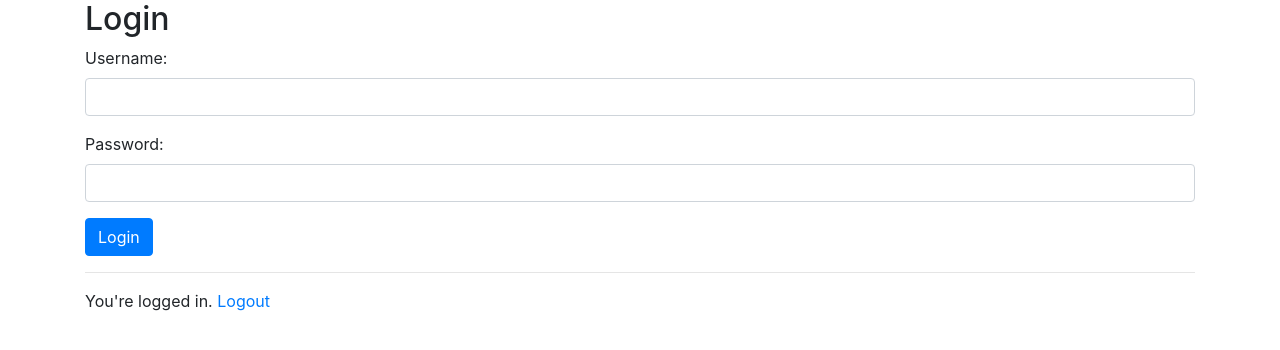
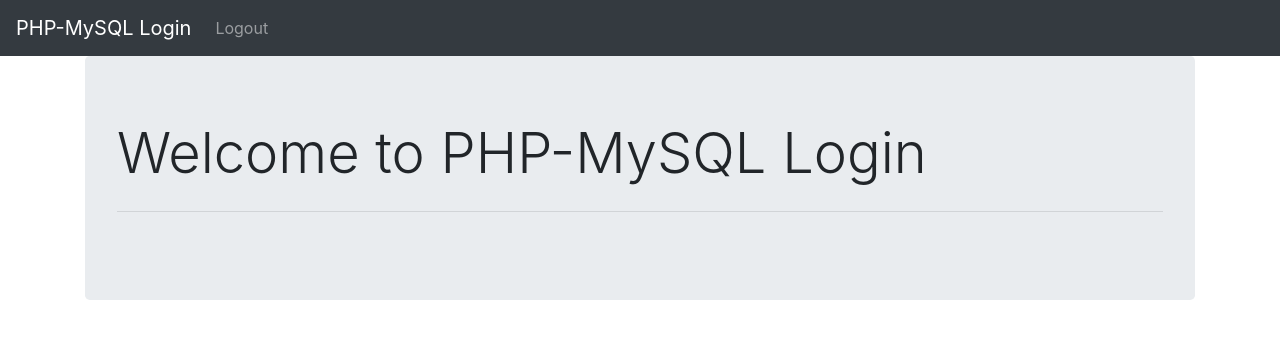
Before and after one commit to n00bsaiboth/LAMP-login, a PHP site: page / in a window 1280 px wide. Shown: the top 350 px of the page. Run offline with PHP 8.4, Linux system fonts and the light colour scheme; a user stored in the database is signed in.

Commit message:
Working on the file structure.

```diff
--- a/index.php
+++ b/index.php
@@ -1,14 +1,13 @@
 <?php
     session_start();
 ?>
-
 <!DOCTYPE html>
 
 <html lang="en">
 <head>
     <meta charset="utf-8">
 
-    <title>Login</title>
+    <title></title>
 
     <link rel="stylesheet" href="https://cdn.jsdelivr.net/npm/bootstrap@4.6.0/dist/css/bootstrap.min.css" integrity="sha384-B0vP5xmATw1+K9KRQjQERJvTumQW0nPEzvF6L/Z6nronJ3oUOFUFpCjEUQouq2+l" crossorigin="anonymous">
 
@@ -16,36 +15,40 @@
 </head>
 
 <body>
-    <section class="container" id="login">
-        <h2>Login</h2>
+    <nav class="navbar navbar-expand-lg navbar-dark bg-dark">
+    <a class="navbar-brand" href="#">PHP-MySQL Login</a>
+    <button class="navbar-toggler" type="button" data-toggle="collapse" data-target="#navbarSupportedContent" aria-controls="navbarSupportedContent" aria-expanded="false" aria-label="Toggle navigation">
+        <span class="navbar-toggler-icon"></span>
+    </button>
 
-        <form action="<?php echo htmlspecialchars("login.php"); ?>" method="post">
-            <div class="form-group">
-                <label for="username">Username: </label>
-                <input type="text" class="form-control" name="username" id="username">
-            </div>
-
-            <div class="form-group">
-            <label for="password">Password: </label>
-                <input type="password" class="form-control" name="password" id="password">
-            </div>
-
-            <input type="submit" class="btn btn-primary" name="submit" id="submit" value="Login">
-        </form>
-    </section>
-
-    <section class="container" id="register">
-       <hr>
-
+    <div class="collapse navbar-collapse" id="navbarSupportedContent">
+        <ul class="navbar-nav mr-auto">
+        <li class="nav-item">
         <?php
             if(isset($_SESSION["id"]) && !empty($_SESSION["id"])) {
-                echo "You're logged in. ";
-                echo "<a href=\"" . htmlspecialchars("logout.php") . "\">Logout</a>";
+                echo "<a class=\"nav-link\" href=\"" . htmlspecialchars("logout.php") . "\">Logout</a>";
             } else {
-                echo "<a href=\"" . htmlspecialchars("register.php") . "\">Register</a>";
-
+                echo "<a class=\"nav-link\" href=\"" . htmlspecialchars("login.php") . "\">Login</a>";
             }
         ?>
+        </li>
+        <li class="nav-item">
+        <?php
+            if(empty($_SESSION["id"])) {
+                echo "<a class=\"nav-link\" href=\"" . htmlspecialchars("register.php") . "\">Register</a>";
+            }
+        ?>
+
+        </li>
+    </div>
+    </nav>
+    <section class="container" id="error">
+        <div class="jumbotron">
+        <h1 class="display-4">Welcome to PHP-MySQL Login</h1>
+        <hr class="my-4">
+        <p>
+
+        </div>
     </section>
 
     <script src="https://code.jquery.com/jquery-3.5.1.slim.min.js" integrity="sha384-DfXdz2htPH0lsSSs5nCTpuj/zy4C+OGpamoFVy38MVBnE+IbbVYUew+OrCXaRkfj" crossorigin="anonymous"></script>
```
Also changed, not shown: login.php (+40 -37 lines), process_login.php (added, +53 -0 lines).
